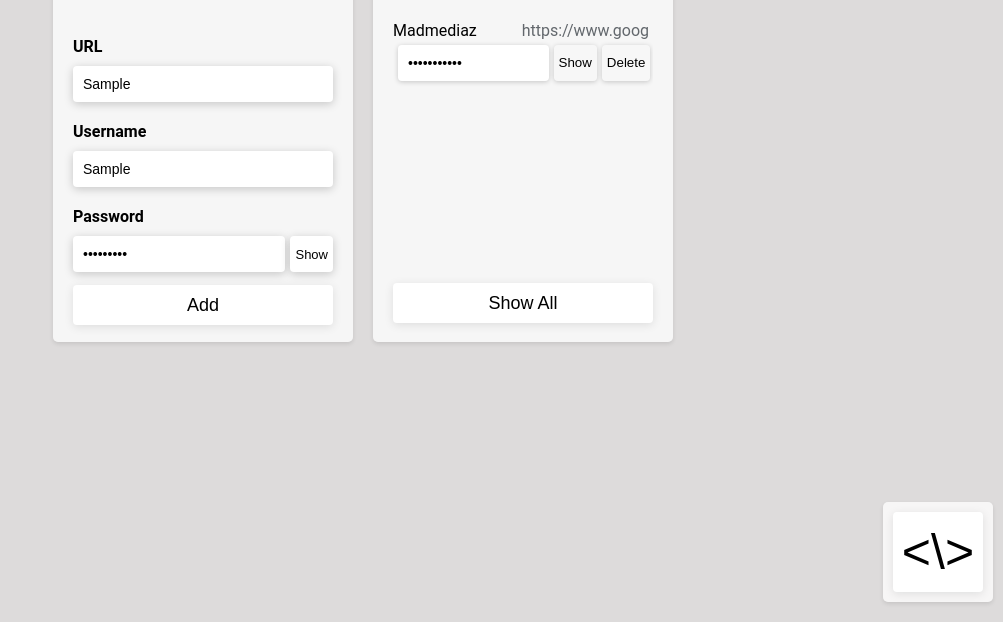
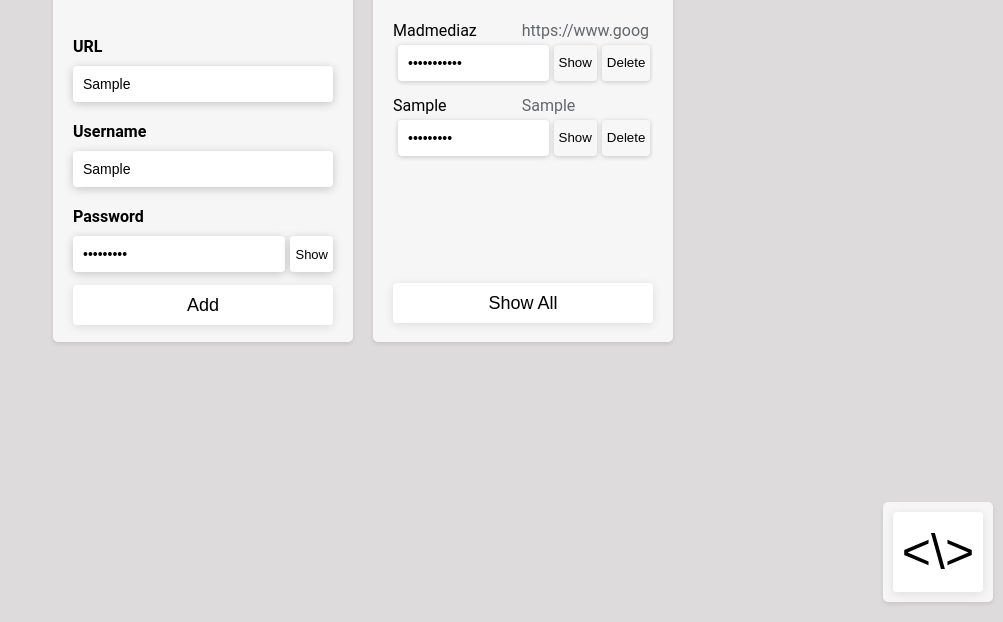
Before and after one commit to madmediaz2/SafetyLock, a website: page index.html in a window 1280 px wide. Both pictures are taken after typing "Sample", "Sample", "Sample123" into the empty fields and a click on the button "Add". Shown: the part 178-800 px from the top of the page, without its empty margins (277-1280 px from the left). Drawn offline with Linux system fonts and the light colour scheme.

Commit message:
Added function to create a list element for every credential

```diff
--- a/index.html
+++ b/index.html
@@ -44,7 +44,7 @@
         </article>
         <article class="card">
             <h3 style="font-size: 25px;">Saved Passwords</h3>
-            <ul style="margin-top: 30px;">
+            <ul style="margin-top: 30px;" id="script--credentials-ul">
                 <li>
                     <div class="credential-field-head">
                         <span id="script--credential-username-display">Madmediaz</span>
--- a/src/js/main.js
+++ b/src/js/main.js
@@ -1,11 +1,13 @@
 document.addEventListener("DOMContentLoaded", function (event) {
     console.log("Hello, World!");
+    var credentials = [];
     var usernameElement = document.getElementById("script--credential-username");
     var showButton = document.getElementById("script--button-show");
     var urlElement = document.getElementById("script--credential-URL");
     var passwordElement = document.getElementById("script--credential-pw");
     var appendButton = document.getElementById("script--button-append");
     var footerButton = document.getElementById("script--button-footer");
+    var ulElement = document.getElementById("script--credentials-ul");
     if (appendButton) {
         appendButton.addEventListener("click", function () {
             if (!urlElement || !usernameElement || !passwordElement) {
@@ -23,7 +25,47 @@ document.addEventListener("DOMContentLoaded", function (event) {
                 password: password,
                 hidden: hidden,
             };
-            console.log(credential);
+            credentials.push(credential);
+            createCredential(credential);
+            //console.log(credentials);
         });
     }
+    function createCredential(credential) {
+        var liElement = document.createElement('li');
+        liElement.id = credential.id;
+        ulElement === null || ulElement === void 0 ? void 0 : ulElement.appendChild(liElement);
+        var list = document.getElementById(credential.id);
+        var divElementHead = document.createElement("div");
+        divElementHead.className = "credential-field-head";
+        var spanElement = document.createElement('span');
+        spanElement.innerHTML = credential.username;
+        var aElement = document.createElement('a');
+        aElement.innerHTML = credential.url;
+        aElement.href = credential.url;
+        divElementHead.appendChild(spanElement);
+        divElementHead.appendChild(aElement);
+        var divElementFoot = document.createElement("div");
+        divElementFoot.className = "credential-field-foot";
+        var inputElement = document.createElement('input');
+        inputElement.value = credential.password;
+        inputElement.id = "generated-field-pw-".concat(credential.id);
+        inputElement.type = 'password';
+        inputElement.className = 'input-field-password';
+        var showButtonElement = document.createElement('button');
+        showButtonElement.id = "generated-button-show-".concat(credential.id);
+        showButtonElement.className = "button button-small";
+        showButtonElement.innerHTML = 'Show';
+        var deleteButtonElement = document.createElement('button');
+        deleteButtonElement.id = "generated-button-delete-".concat(credential.id);
+        deleteButtonElement.className = "button button-small";
+        deleteButtonElement.innerHTML = "Delete";
+        var divElementButtons = document.createElement('div');
+        divElementButtons.className = "credential-field-buttons";
+        divElementButtons.appendChild(showButtonElement);
+        divElementButtons.appendChild(deleteButtonElement);
+        divElementFoot.appendChild(inputElement);
+        divElementFoot.appendChild(divElementButtons);
+        list === null || list === void 0 ? void 0 : list.append(divElementHead);
+        list === null || list === void 0 ? void 0 : list.append(divElementFoot);
+    }
 });
```
Also changed, not shown: src/js/main.ts (+58 -1 lines).
